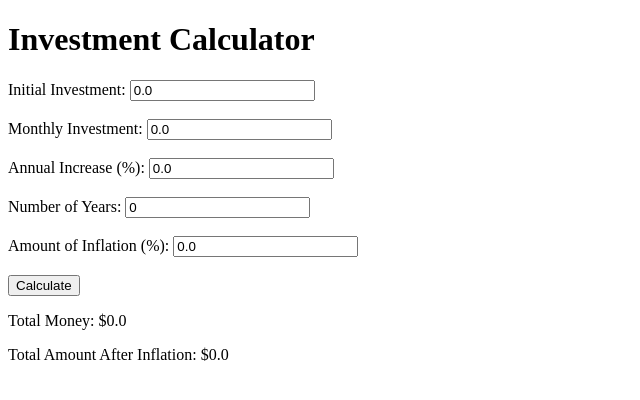
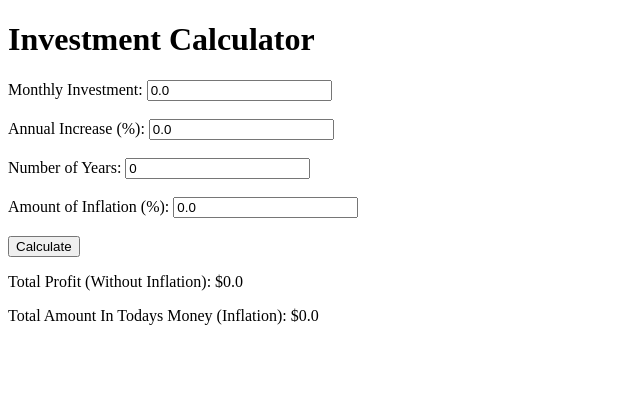
Before and after one commit to thisisawesome1994/scriptcollection, a Flask app: page / in a window 1280 px wide. Shown: the top 400 px of the page, without its empty margins (0-640 px from the left). Run offline with Flask 3, Linux system fonts and the light colour scheme.

Commit message:
Add files via upload

```diff
--- a/Investment Calculator Python Flask/templates/index.html
+++ b/Investment Calculator Python Flask/templates/index.html
@@ -8,8 +8,6 @@
 <body>
     <h1>Investment Calculator</h1>
     <form method="post">
-        <label for="initial_investment">Initial Investment:</label>
-        <input type="number" id="initial_investment" name="initial_investment" value="{{ initial_investment }}"><br><br>
         <label for="monthly_investment">Monthly Investment:</label>
         <input type="number" id="monthly_investment" name="monthly_investment" value="{{ monthly_investment }}"><br><br>
         <label for="annual_increase">Annual Increase (%):</label>
@@ -21,8 +19,8 @@
         <input type="submit" value="Calculate">
     </form>
     {% if annual_increase_money is not none %}
-        <p>Total Money: ${{ annual_increase_money }}</p>
-        <p>Total Amount After Inflation: ${{ amount_after_inflation }}</p>
+        <p>Total Profit (Without Inflation): ${{ annual_increase_money }}</p>
+        <p>Total Amount In Todays Money (Inflation): ${{ amount_after_inflation }}</p>
     {% endif %}
 </body>
 </html>
```
